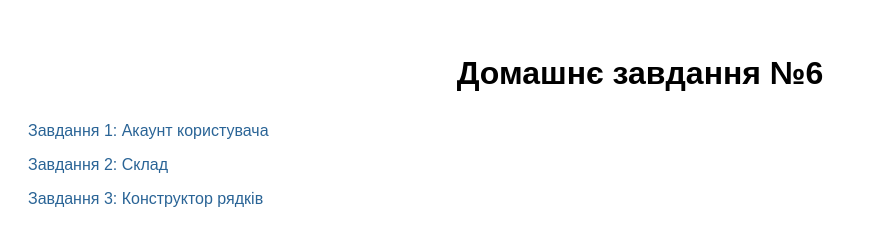
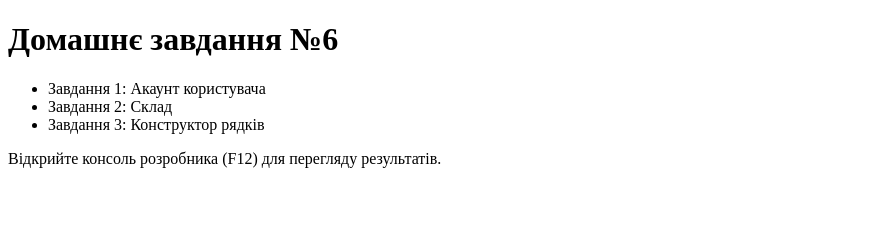
Before and after one commit to VeronikaRostopka/goit-js-hw-06, a plain HTML site: page index.html in a window 1280 px wide. Shown: the whole page, without its empty margins (0-878 px from the left). Drawn offline with Linux system fonts and the light colour scheme.

Commit message:
Спрощено HTML для виправлення помилок підключення скриптів

```diff
--- a/index.html
+++ b/index.html
@@ -4,61 +4,19 @@
   <meta charset="UTF-8">
   <meta name="viewport" content="width=device-width, initial-scale=1.0">
   <title>Домашнє завдання №6</title>
-  <style>
-    body {
-      font-family: Arial, sans-serif;
-      line-height: 1.5;
-      padding: 20px;
-    }
-    h1 {
-      text-align: center;
-    }
-    ul {
-      list-style: none;
-      padding: 0;
-    }
-    li {
-      margin-bottom: 10px;
-    }
-    a {
-      color: #2a6496;
-      text-decoration: none;
-    }
-    a:hover {
-      text-decoration: underline;
-    }
-  </style>
-  <script src="js/task-1.js" defer></script>
-  <script src="js/task-2.js" defer></script>
-  <script src="js/task-3.js" defer></script>
 </head>
 <body>
   <h1>Домашнє завдання №6</h1>
   <ul>
-    <li><a href="#" onclick="runTask1(); return false;">Завдання 1: Акаунт користувача</a></li>
-    <li><a href="#" onclick="runTask2(); return false;">Завдання 2: Склад</a></li>
-    <li><a href="#" onclick="runTask3(); return false;">Завдання 3: Конструктор рядків</a></li>
+    <li>Завдання 1: Акаунт користувача</li>
+    <li>Завдання 2: Склад</li>
+    <li>Завдання 3: Конструктор рядків</li>
   </ul>
 
-  <!-- Скрипти перенесено до head -->
-  <script>
-    function runTask1() {
-      console.clear();
-      console.log('Результати виконання завдання 1:');
-      // Код для запуску першого завдання вже є в task-1.js
-    }
+  <p>Відкрийте консоль розробника (F12) для перегляду результатів.</p>
 
-    function runTask2() {
-      console.clear();
-      console.log('Результати виконання завдання 2:');
-      // Код для запуску другого завдання вже є в task-2.js
-    }
-
-    function runTask3() {
-      console.clear();
-      console.log('Результати виконання завдання 3:');
-      // Код для запуску третього завдання вже є в task-3.js
-    }
-  </script>
+  <script src="js/task-1.js"></script>
+  <script src="js/task-2.js"></script>
+  <script src="js/task-3.js"></script>
 </body>
 </html>
```
